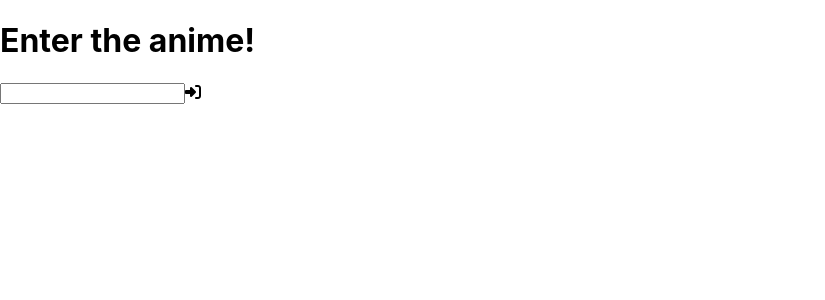
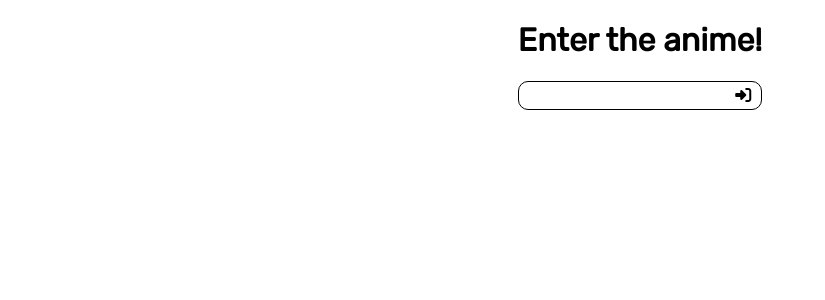
Before and after one commit to Luffytaro22/Anime-Quotes, a React (Create React App) app: page / in a window 1280 px wide. Shown: the top 300 px of the page, without its empty margins (0-825 px from the left). Built offline with nearby package versions, Linux system fonts and the light colour scheme.

Commit message:
Added a font and display flex to the root container

```diff
--- a/src/index.css
+++ b/src/index.css
@@ -1,6 +1,9 @@
+@import url('https://fonts.googleapis.com/css2?family=Rubik:ital@0;1&display=swap');
+
 body {
   margin: 0;
   font-family:
+    Rubik,
     -apple-system,
     BlinkMacSystemFont,
     'Segoe UI',
@@ -25,3 +28,28 @@ code {
     'Courier New',
     monospace;
 }
+
+#root {
+  display: flex;
+  flex-direction: column;
+  align-items: center;
+}
+
+#span-container {
+  display: flex;
+  align-items: center;
+  justify-content: space-between;
+  border: 1px solid black;
+  border-radius: 10px;
+  padding: 5px 10px;
+}
+
+#input-quote {
+  border: none;
+  outline: none;
+}
+
+i:hover,
+button:hover {
+  cursor: pointer;
+}
```
